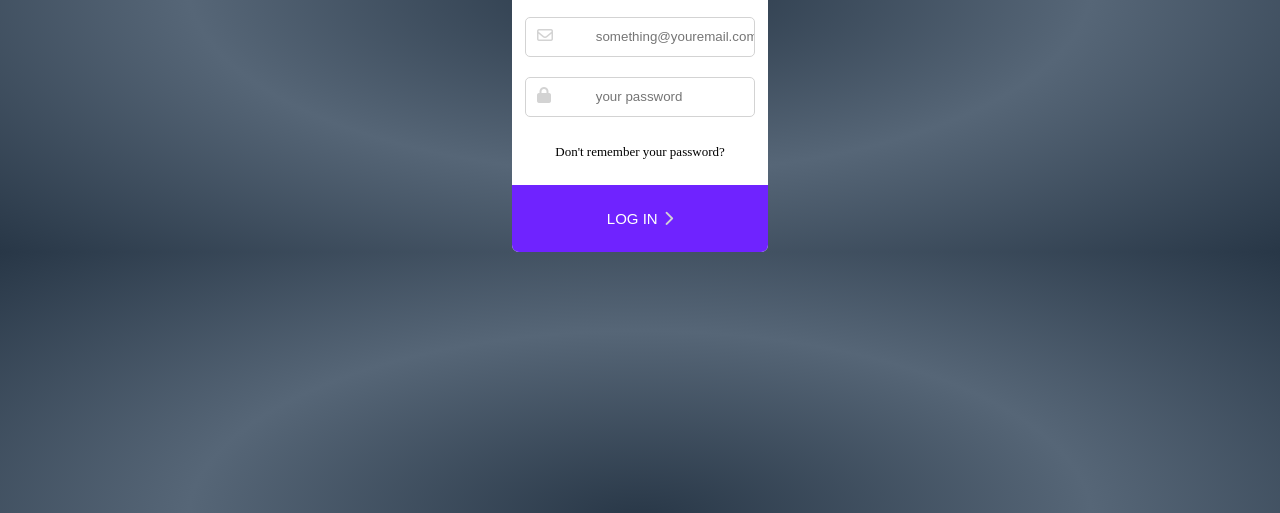
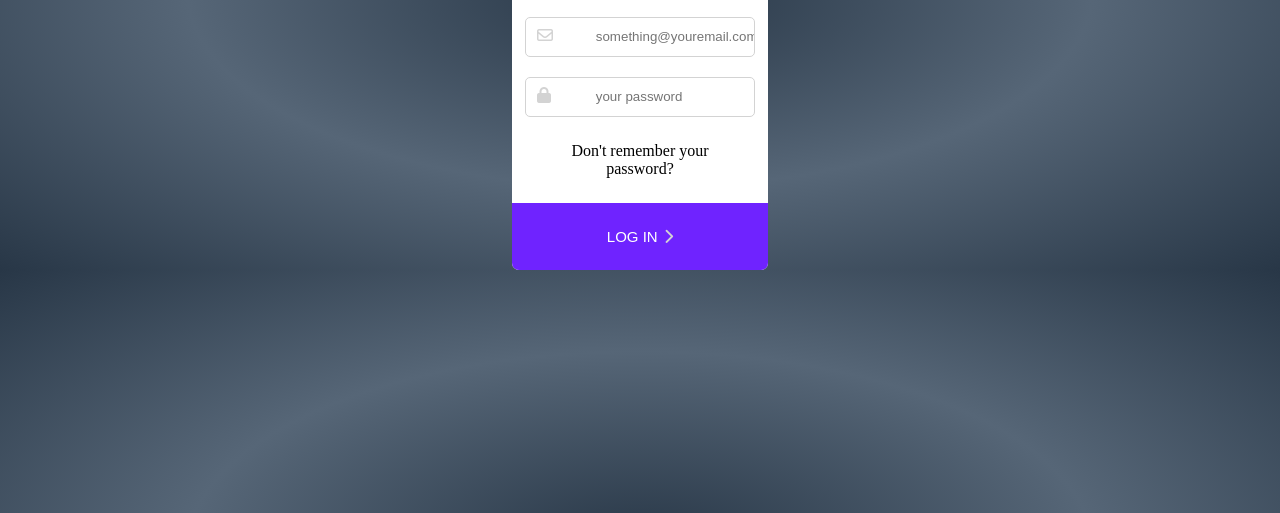
Before and after one commit to NtwaliHeritier/microverse-login-page-clone, a plain HTML site: page index.html in a window 1280 px wide. Shown: the part 287-800 px from the top of the page. Drawn offline with Linux system fonts and the light colour scheme.

Commit message:
styling the paragraph

```diff
--- a/index.css
+++ b/index.css
@@ -57,15 +57,9 @@ h3 {
 
 p {
     padding: 25px;
-    text-decoration: none;
-    color: black;
+    cursor: pointer;
 }
 
-p a {
-    text-decoration: none;
-    color: black;
-    font-size: 13px;
-}
 
 button {
     background: #6f23ff;
--- a/index.html
+++ b/index.html
@@ -23,7 +23,7 @@
                 <i class="fas fa-lock"></i>
                 <input type="password" placeholder="your password">
             </div>
-            <p><a href="#">Don't remember your password?</a></p>
+            <p>Don't remember your password?</p>
             <button type="submit">LOG IN <i class="fas fa-chevron-right"></i></button>
         </form>
     </div>
```
